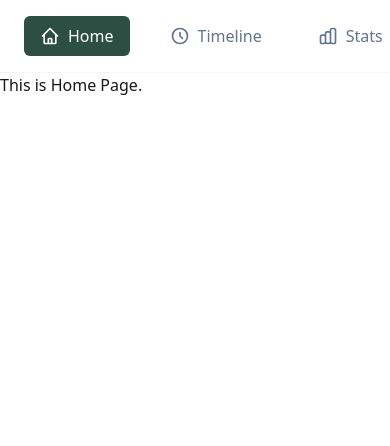
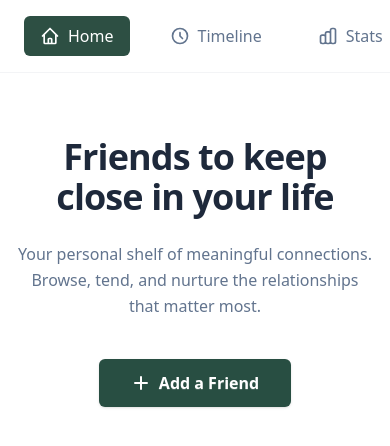
Before and after one commit to nasim20cse017/Keen-Keeper, a Next.js app: page / in a window 390 px wide. Shown: the top 446 px of the page. Built offline with nearby package versions, Linux system fonts and the light colour scheme.

Commit message:
Banner Designed with fully Responsive

```diff
--- a/src/app/page.js
+++ b/src/app/page.js
@@ -1,10 +1,13 @@
+import Banner from "@/components/Banner";
 import Image from "next/image";
 import { DiVim } from "react-icons/di";
 
 export default function Home() {
   return (
       <div>
-          <h2>This is Home Page.</h2>
+          <main>
+            <Banner></Banner>
+          </main>
       </div>
   );
 }
--- /dev/null
+++ b/src/components/Banner.jsx
@@ -0,0 +1,24 @@
+import React from 'react';
+import { HiPlus } from 'react-icons/hi';
+
+const Banner = () => {
+    return (
+        <section className="flex flex-col items-center justify-center text-center py-16 px-4 md:py-24 bg-white">
+            <h1 className="text-4xl md:text-6xl font-bold text-[#1e293b] tracking-tight mb-6">
+                Friends to keep close in your life
+            </h1>
+
+            <p className="max-w-2xl text-base md:text-lg text-slate-500 leading-relaxed mb-10">
+                Your personal shelf of meaningful connections. Browse, tend, and nurture the
+                relationships that matter most.
+            </p>
+
+            <button className="btn bg-[#284e42] hover:bg-[#1a352d] text-white border-none normal-case px-8 rounded-md flex items-center gap-2 text-base shadow-sm h-12">
+                <HiPlus className="text-xl" />
+                Add a Friend
+            </button>
+        </section>
+    );
+};
+
+export default Banner;
```
